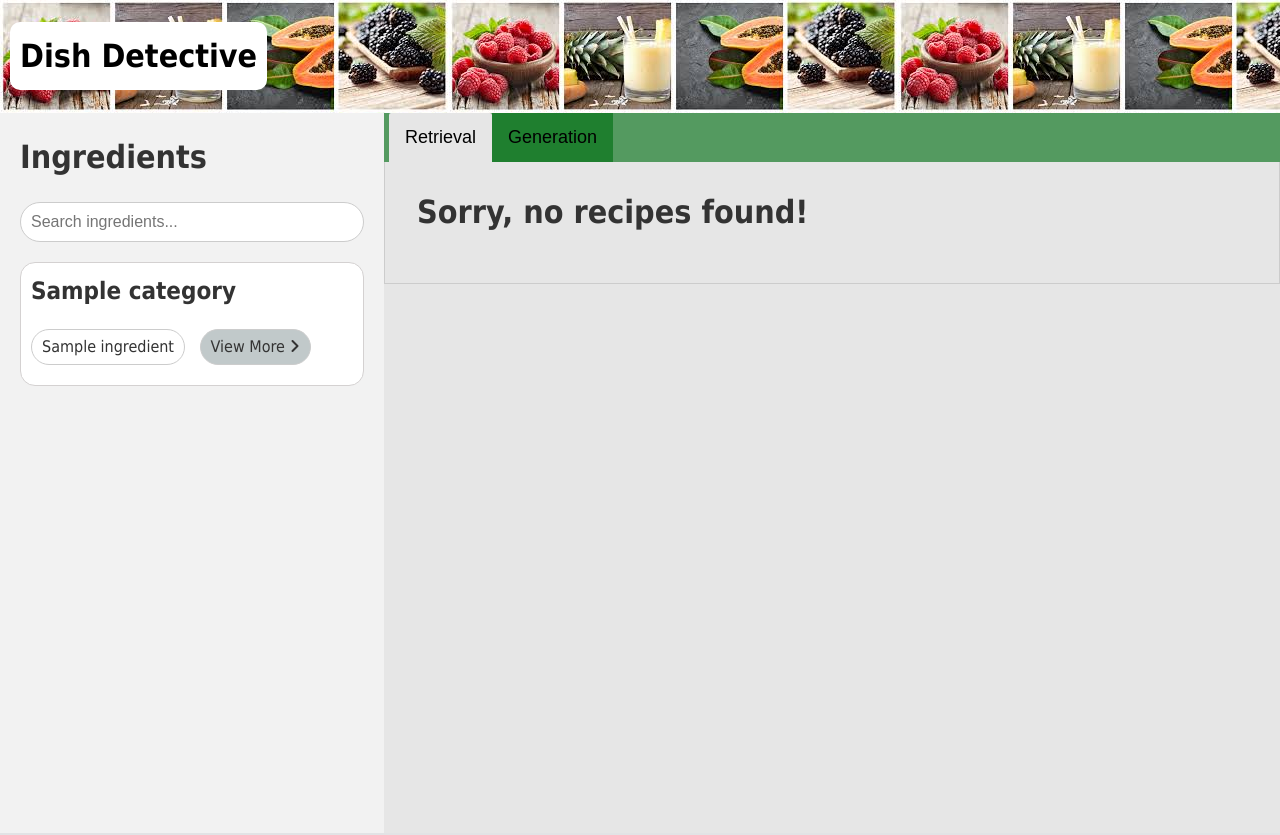
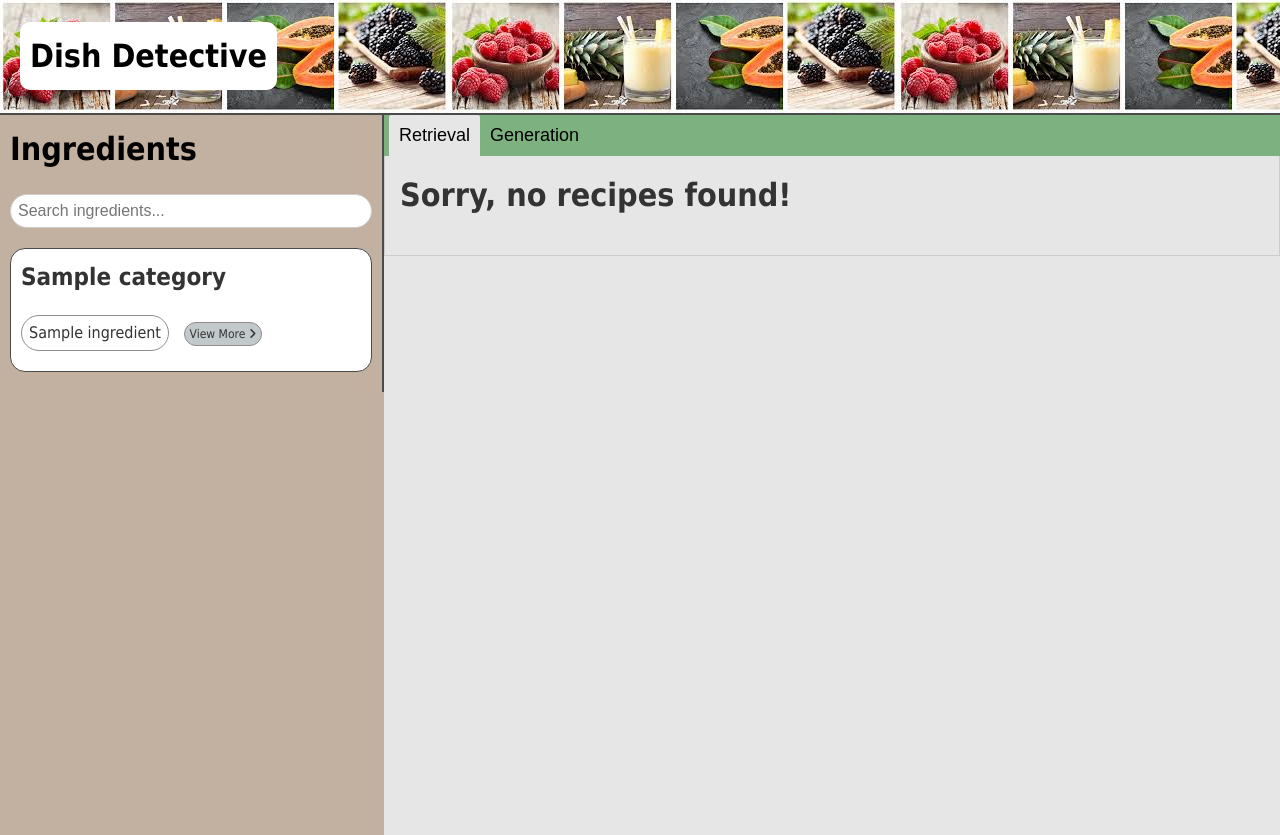
Before and after one commit to PritishWadhwa/IR-Project, a Flask app: template Frontend/templates/index.html in a window 1280 px wide. Run offline with Flask 3, Linux system fonts and the light colour scheme; the template is opened without the code that fills it: most values are stand-ins (such as "Sample title", 1, 10 or a date in 2020); parts of the project's set-up code (start-up, migrations or seed data) failed here and were passed over; some libraries are stand-ins or nearby versions.

Commit message:
View More with search and frontend changes

```diff
--- a/Frontend/static/script.js
+++ b/Frontend/static/script.js
@@ -173,7 +173,7 @@ function getRecipes()
                 // console.log(recipe)
                 let inner_list =
                 `<div class="recipe-ingredients">
-                    <div class="ingredient-set">`;
+                    <div class="ingredient-set"> <p style = 'display: inline-block; color: rgb(100, 100, 100);'>Matched Ingredients:&nbsp;&nbsp;</p>`;
                 $.each(recipe.common, function(index, ing) {
                     inner_list+= '<span class="ingredient-bubble green">'+ing + '</span>';
                 });
@@ -189,9 +189,9 @@ function getRecipes()
                         <div class="recipe-info" >
                             <h2 class="recipe-name" id = "recipe-name">`+ recipe.Name + `</h2>
                             <div class="recipe-details">
-                                <p class="prep-time" id = "prep-time"><i class="fas fa-clock"></i> Total Time:<br>`+ recipe['Total:'] + `</p>
-                                <p class="servings" id = 'servings'><i class="fas fa-utensils"></i> Servings:<br>`+ recipe.Yield + `</p>
-                                <p class="level" id = 'level'><i class="fas fa-star"></i> Level:<br>`+ recipe['Level:'] + `</p>
+                                <p style = 'color: rgb(100, 100, 100);' class="prep-time" id = "prep-time"><i class="fas fa-clock"></i> Total Time:<br>`+ recipe['Total:'] + `</p>
+                                <p style = 'color: rgb(100, 100, 100);' class="servings" id = 'servings'><i class="fas fa-utensils"></i> Servings:<br>`+ recipe.Yield + `</p>
+                                <p style = 'color: rgb(100, 100, 100);' class="level" id = 'level'><i class="fas fa-star"></i> Level:<br>`+ recipe['Level:'] + `</p>
                                 <button class="view-recipe-btn" id = 'view-recipe' onclick = "viewRecipeClicked(`+ recipe.id +`)"> View Recipe </button>
                             </div>` +
                             inner_list +
@@ -308,24 +308,48 @@ span.onclick = function() {
 }
 
 // search input
-searchInput.addEventListener('input', () => {
-    const searchText = searchInput.value.toLowerCase().trim();
+// searchInput.addEventListener('input', () => {
+//     const searchText = searchInput.value.toLowerCase().trim();
 
-    ingredients.forEach(ingredient => {
-        const ingredientName = ingredient.textContent.toLowerCase();
+//     ingredients.forEach(ingredient => {
+//         const ingredientName = ingredient.textContent.toLowerCase();
 
-        if (ingredientName.includes(searchText)) {
-            ingredient.style.display = 'inline-block';
-        } else {
-            ingredient.style.display = 'none';
-        }
-    });
-});
+//         if (ingredientName.includes(searchText)) {
+//             ingredient.style.display = 'inline-block';
+//         } else {
+//             ingredient.style.display = 'none';
+//         }
+//     });
+
+
+// });
 
 // search input
 searchInput.addEventListener('input', () => {
     const searchText = searchInput.value.toLowerCase().trim();
 
+    if(searchText == '') { // go back to default display
+        categories.forEach(category => {
+            const ingredients = category.querySelectorAll('.ingredient');
+            const firstfive = Array.prototype.slice.call(ingredients, 0, 5); // get the first five
+            const extras = Array.prototype.slice.call(ingredients, 5); // get all except the first 5
+
+            firstfive.forEach(function(childDiv){
+                childDiv.style.display = 'inline-block'; // Make visible
+            });
+
+            extras.forEach(function(childDiv){
+                childDiv.style.display = 'none'; // Make invisible
+            });
+        });
+
+        vmbuttons.forEach(button => {
+            button.innerHTML = 'View More   <i class="fas fa-angle-right"></i>';
+            button.style.display = 'inline-block';
+        });
+
+    }
+    else {
         categories.forEach(category => {
             const categoryName = category.querySelector('.category-name').textContent.toLowerCase();
             const ingredients = category.querySelectorAll('.ingredient');
@@ -354,6 +378,11 @@ searchInput.addEventListener('input', () => {
                 });
             }
         });
+
+        vmbuttons.forEach(button => { // make all View More buttons invisible
+            button.style.display = 'none';
+        });
+    }
 });
 
 function clearAll(){
--- a/Frontend/static/styles/modal.css
+++ b/Frontend/static/styles/modal.css
@@ -33,7 +33,7 @@ tr, td {
 
   /* Recipe Title */
   .recipe-title-modal {
-	font-size: 36px;
+	font-size: 28px;
 	font-weight: bold;
 	margin-bottom: 20px;
   }
@@ -75,7 +75,7 @@ tr, td {
   }
 
   .nutrition-list-modal ul li {
-	font-size: 18px;
+	font-size: 16px;
 	margin-bottom: 5px;
   }
 
@@ -91,7 +91,7 @@ tr, td {
   }
 
   .ingredient-list-modal ul li {
-	font-size: 18px;
+	font-size: 16px;
 	margin-bottom: 5px;
   }
 
@@ -107,7 +107,7 @@ tr, td {
     }
 
   .method-list-modal ol li {
-	font-size: 18px;
+	font-size: 16px;
 	margin-bottom: 10px;
 	line-height: 1.5;
   }
--- a/Frontend/static/styles/style.css
+++ b/Frontend/static/styles/style.css
@@ -12,11 +12,11 @@ body {
 .header {
 	background-color: #82bddd;
 	background-image: url('../banner.jpeg');
-
+	border-bottom: 2px solid #4b4b4b;
 
 	align-items: center;
 	padding: 1px;
-	padding-left: 10px;
+	padding-left: 20px;
 }
 .header h1 {
 	align-self: center;
@@ -45,7 +45,7 @@ body {
 .page1 {
 	width: 30%;
 	float: left;
-	background-color: #f2f2f2;
+	background-color: #c2b1a0;
 }
 
 .page2 {
@@ -55,7 +55,7 @@ body {
 }
 
 .content {
-	padding: 20px;
+	padding: 10px;
 }
 
 .content h1 {
@@ -67,7 +67,7 @@ body {
 	flex-direction: column;
 	background-color: #ffffff;
 	border-radius: 15px;
-	border: 1px solid #d4d1d1;
+	border: 1px solid #4b4b4b;
 	padding: 10px;
 	margin-bottom: 10px;
 }
@@ -82,8 +82,8 @@ body {
 
 .ingredient {
 	display: inline-block;
-	padding: 5px 10px;
-	border: 1px solid #ccc;
+	padding: 5px 7px;
+	border: 1px solid #8f8d8d;
 	border-radius: 20px;
 	margin-right: 10px;
 	margin-bottom: 10px;
@@ -92,8 +92,8 @@ body {
 
 .view-more-btn {
 	display: inline-block;
-	padding: 5px 10px;
-	border: 1px solid #ccc;
+	padding: 2px 5px;
+	border: 1px solid #8f8d8d;
 	border-radius: 20px;
 	margin-right: 10px;
 	margin-bottom: 10px;
@@ -102,24 +102,25 @@ body {
 	background-color: #c1c9ca;
 
 	font-family: Tahoma, sans-serif;
-	font-size: 16px;
+	font-size: 12px;
 	line-height: 1.5;
 	color: #333;
 }
 
 .clear-all-button {
 	display: inline-block;
-	padding: 5px 10px;
-	border: 1px solid #ccc;
+	padding: 2px 5px;
+	border: 1px solid #8f8d8d;
 	border-radius: 20px;
-	margin-right: 10px;
-	margin-bottom: 10px;
+	margin-right: 1px;
+	margin-bottom: 5px;
 	cursor: pointer;
 
-	background-color: #bcecd4;
+	width: 80px;
+	background-color: #c1c9ca;
 
 	font-family: Tahoma, sans-serif;
-	font-size: 16px;
+	font-size: 12px;
 	line-height: 1.5;
 	color: #333;
 }
@@ -140,7 +141,7 @@ body {
 
 #search-input {
 	width: 100%;
-	padding: 10px;
+	padding: 7px;
 	font-size: 16px;
 	border: 1px solid #ccc;
 	border-radius: 20px;
@@ -389,7 +394,7 @@ select:focus {
 /* Style the tab */
 .tab {
 	overflow: hidden;
-	background-color: #006f13a1;
+	background-color: #7db180;
 }
 
   /* Style the buttons that are used to open the tab content */
@@ -401,7 +406,7 @@ select:focus {
 	border: none;
 	outline: none;
 	cursor: pointer;
-	padding: 14px 16px;
+	padding: 10px 10px;
 	transition: 0.3s;
 }
 
@@ -425,7 +430,7 @@ select:focus {
   /* Style the tab content */
 .tabcontent {
 	display: none;
-	padding: 6px 12px;
+	padding: 5px 5px;
 	border: 1px solid #ccc;
 	border-top: none;
 	animation: fadeEffect 0.5s; /* Fading effect takes 0.5s second */
--- a/Frontend/templates/index.html
+++ b/Frontend/templates/index.html
@@ -30,8 +30,8 @@
 
         <div class="page page1">
 
-            <div class="content">
-                <h1>Ingredients</h1>
+            <div class="content" style = "border-right: 2px solid #4b4b4b;">
+                <h1 style = 'color: black;'>Ingredients</h1>
                 <div class="search">
                     <input type="text"
                            id="search-input"
@@ -39,10 +39,10 @@
                 </div>
 
                 <div id = "sel">
+                    <h2 style = 'margin-top: 0;'>Selected Ingredients</h2>
                     <div class="category-ingredients" id="selectedings">
-                        <h2>Selected Ingredients</h2>
                     </div>
-                    <button class="clear-all-button" onclick="clearAll(event, 'Generation')">Clear All <i class="far fa-trash-can"></i></button>
+                    <button class="clear-all-button" onclick="clearAll(event, 'Generation')">Clear All  <i class="far fa-trash-can"></i></button>
                 </div>
 
                 {% for category in categories %}
@@ -104,8 +104,6 @@
             </div>
                 <div id="generated-recipes"></div>
             </div>
-
-
         </div>
         <!-- <script src="https://kit.fontawesome.com/12f77b715a.js"
                 crossorigin="anonymous"></script> -->
```
Also changed, not shown: other parts of Frontend/static/styles/style.css (+22 -18 lines), Frontend/static/loading_pan.gif. Lines whose indentation alone changed are shown as unchanged.
